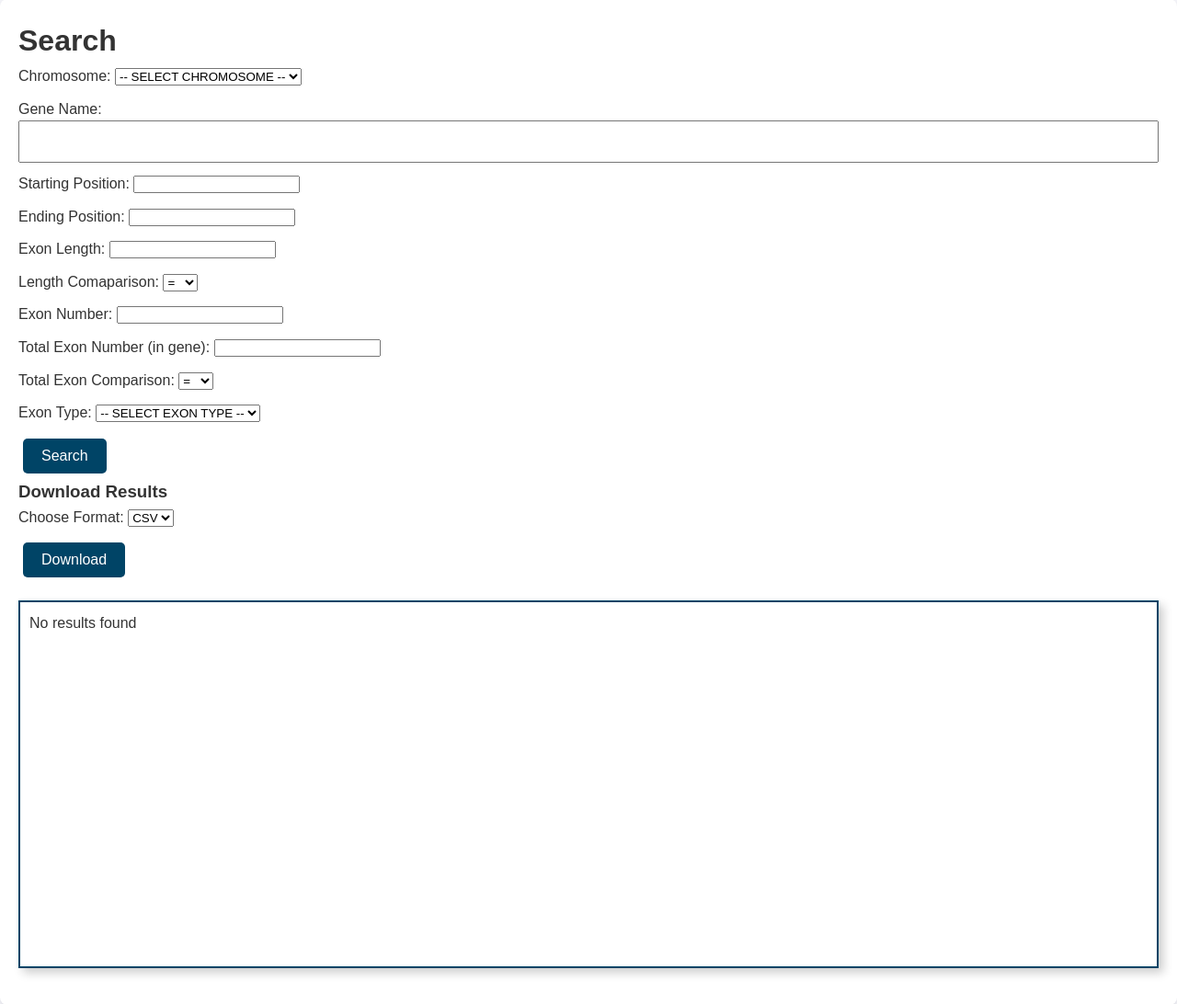
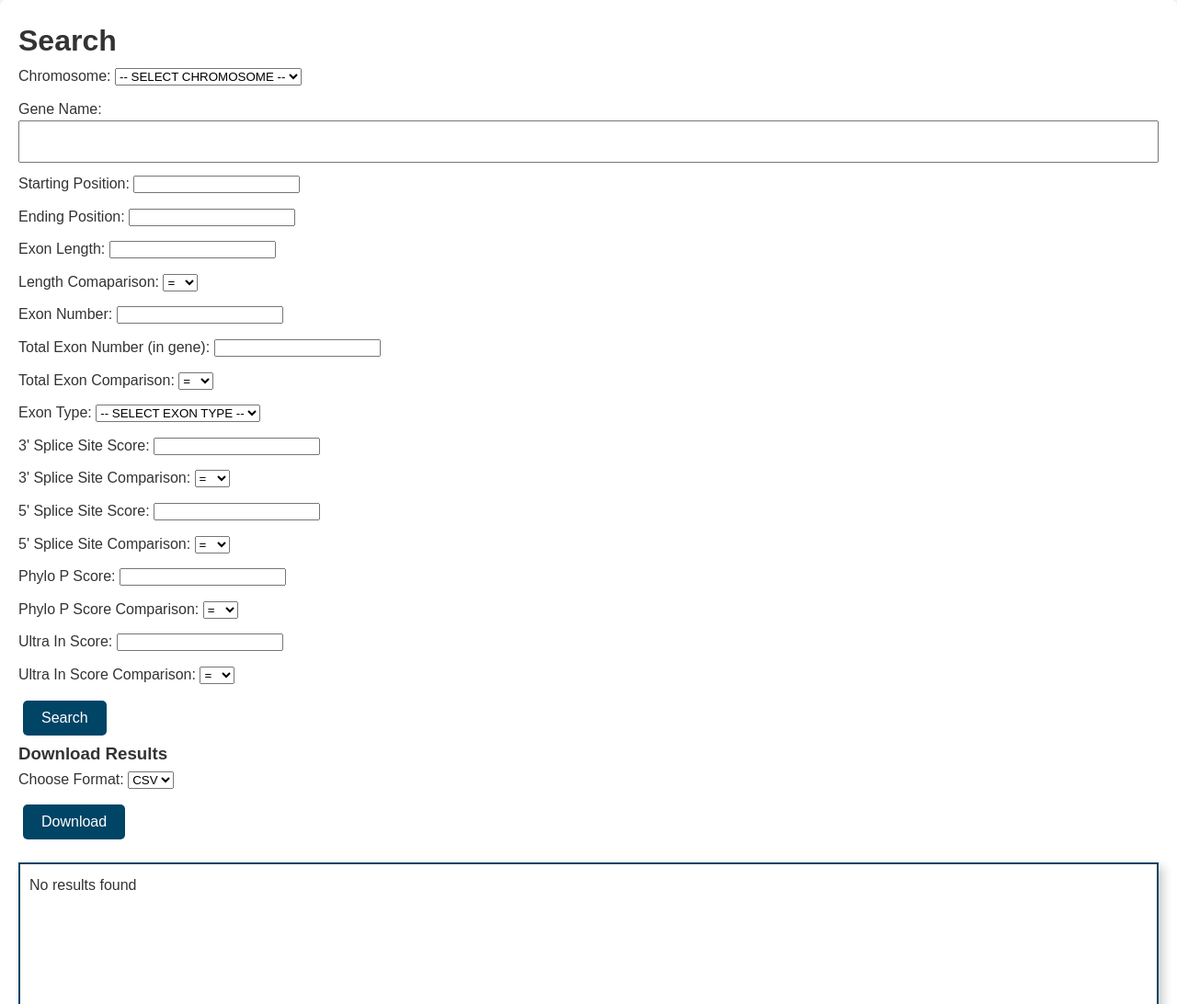
Before and after one commit to spulijal13/ExonConservationWebpage, a Django app: page / in a window 1280 px wide. Shown: the part 52-1144 px from the top of the page at 92% size. Run offline with Django 5.2, Linux system fonts and the light colour scheme; data that the repository does not hold is empty.

Commit message:
all queries done

```diff
--- a/app/rna/forms.py
+++ b/app/rna/forms.py
@@ -31,6 +31,16 @@ class SearchForm(forms.Form):
     total_exon = forms.IntegerField(required=False, label="Total Exon Number (in gene)")
     total_exon_comparison = forms.ChoiceField(choices=COMPARISON_CHOICES, required=False, label='Total Exon Comparison')
     exon_type = forms.ChoiceField(choices=EXON_TYPE_CHOICES, required=False, label="Exon Type")
+    splice_site_3 = forms.FloatField(required=False, label="3' Splice Site Score")
+    splice_site_3_comparison = forms.ChoiceField(choices=COMPARISON_CHOICES, label="3' Splice Site Comparison")
+    splice_site_5 = forms.FloatField(required=False, label="5' Splice Site Score")
+    splice_site_5_comparison = forms.ChoiceField(choices=COMPARISON_CHOICES, label="5' Splice Site Comparison")
+    phylo_p = forms.FloatField(required=False, label='Phylo P Score')
+    phylo_p_comparison = forms.ChoiceField(choices=COMPARISON_CHOICES, label='Phylo P Score Comparison')
+    ultra_in = forms.FloatField(required=False, label='Ultra In Score')
+    ultra_in_comparison = forms.ChoiceField(choices=COMPARISON_CHOICES, label='Ultra In Score Comparison')
+
+
 
 
     def __init__(self, *args, **kwargs):
@@ -64,7 +74,14 @@ class SearchForm(forms.Form):
         total_exon = clean_data.get('total_exon')
         total_exon_comparison = clean_data.get('total_exon_comparison')
         exon_type = clean_data.get('exon_type')
-
+        splice_site_3 = clean_data.get('splice_site_3')
+        splice_site_3_comparison = clean_data.get('splice_site_5_comparison')
+        splice_site_5 = clean_data.get('splice_site_5')
+        splice_site_5_comparison = clean_data.get('splice_site_5_comparison')
+        phylo_p = clean_data.get('phylo_p')
+        phylo_p_comparison = clean_data.get('phylo_p_comparison')
+        ultra_in = clean_data.get('ultra_in')
+        ultra_in_comparison = clean_data.get('ultra_in_comparison')
 
         return clean_data
 
--- a/app/rna/models.py
+++ b/app/rna/models.py
@@ -19,8 +19,8 @@ class ExonConservation(models.Model):
     exon_type = models.CharField(max_length=255)
     previous_intron = models.CharField(max_length=255)
     next_intron = models.CharField(max_length=255)
-    ss_score3 = models.CharField(max_length=255)
-    ss_score5 = models.CharField(max_length=255)
+    ss_score3 = models.FloatField()
+    ss_score5 = models.FloatField()
     phastcons_100 = models.CharField(max_length=255)
     ultra_in = models.CharField(max_length=255)
     prime3 = models.CharField(max_length=255)
@@ -28,7 +28,7 @@ class ExonConservation(models.Model):
     cassette = models.CharField(max_length=255)
     const = models.CharField(max_length=255)
     similarity_score = models.CharField(max_length=255)
-    phylo_p = models.CharField(max_length=255)
+    phylo_p = models.FloatField(max_length=255)
     gene_phylo_p = models.CharField(max_length=255)
     genes_ultra = models.CharField(max_length=255)
 
--- a/app/rna/templates/build.html
+++ b/app/rna/templates/build.html
@@ -15,10 +15,24 @@
     <form method="GET">
         {{ download_form.as_p }}
         <input type="hidden" name="chromosome" value="{{ request.GET.chromosome }}">
-        <input type="hidden" name="gene_name" value="{{ request.GET.strand }}">
-        <input type="hidden" name="start_position" value="{{ request.GET.start_position }}">
-        <input type="hidden" name="end_position" value="{{ request.GET.end_position }}">
-        <button type="submit">Download</button>
+    <input type="hidden" name="gene_name" value="{{ request.GET.gene_name }}">
+    <input type="hidden" name="start_position" value="{{ request.GET.start_position }}">
+    <input type="hidden" name="end_position" value="{{ request.GET.end_position }}">
+    <input type="hidden" name="length" value="{{ request.GET.length }}">
+    <input type="hidden" name="length_comparison" value="{{ request.GET.length_comparison }}">
+    <input type="hidden" name="exon_number" value="{{ request.GET.exon_number }}">
+    <input type="hidden" name="total_exon" value="{{ request.GET.total_exon }}">
+    <input type="hidden" name="total_exon_comparison" value="{{ request.GET.total_exon_comparison }}">
+    <input type="hidden" name="exon_type" value="{{ request.GET.exon_type }}">
+    <input type="hidden" name="splice_site_3" value="{{ request.GET.splice_site_3 }}">
+    <input type="hidden" name="splice_site_3_comparison" value="{{ request.GET.splice_site_3_comparison }}">
+    <input type="hidden" name="splice_site_5" value="{{ request.GET.splice_site_5 }}">
+    <input type="hidden" name="splice_site_5_comparison" value="{{ request.GET.splice_site_5_comparison }}">
+    <input type="hidden" name="phylo_p" value="{{ request.GET.phylo_p }}">
+    <input type="hidden" name="phylo_p_comparison" value="{{ request.GET.phylo_p_comparison }}">
+    <input type="hidden" name="ultra_in" value="{{ request.GET.ultra_in }}">
+    <input type="hidden" name="ultra_in_comparison" value="{{ request.GET.ultra_in_comparison }}">
+    <button type="submit">Download</button>
     </form>
 
     <div class='table-container'>
--- a/app/rna/views.py
+++ b/app/rna/views.py
@@ -31,7 +31,14 @@ def exon_search(request):
             total_exon = form.cleaned_data.get('total_exon')
             total_exon_comparison = form.cleaned_data.get('total_exon_comparison')
             exon_type = form.cleaned_data.get('exon_type')
-
+            splice_site_3 = form.cleaned_data.get('splice_site_3')
+            splice_site_3_comparison = form.cleaned_data.get('splice_site_3_comparison')
+            splice_site_5 = form.cleaned_data.get('splice_site_5')
+            splice_site_5_comparison = form.cleaned_data.get('splice_site_5_comparison')
+            phylo_p = form.cleaned_data.get('phylo_p')
+            phylo_p_comparison = form.cleaned_data.get('phylo_p_comparison')
+            ultra_in = form.cleaned_data.get('ultra_in')
+            ultra_in_comparison = form.cleaned_data.get('ultra_in_comparison')
 
 
             # Apply filters if values are provided
@@ -69,7 +76,50 @@ def exon_search(request):
                     query = query.filter(total_exon__lte=total_exon)
             if exon_type:
                 query = query.filter(exon_type=exon_type)
-
+            if splice_site_3:
+                if splice_site_3_comparison == 'eq':
+                    query = query.filter(ss_score3=splice_site_3)
+                elif splice_site_3_comparison == 'gt':
+                    query = query.filter(ss_score3__gt=splice_site_3)
+                elif splice_site_3_comparison == 'lt':
+                    query = query.filter(ss_score3__lt=splice_site_3)
+                elif splice_site_3_comparison == 'gte':
+                    query = query.filter(ss_score3__gte=splice_site_3)
+                elif splice_site_3_comparison == 'lte':
+                    query = query.filter(ss_score3__lte=splice_site_3)
+            if splice_site_5:
+                if splice_site_5_comparison == 'eq':
+                    query = query.filter(ss_score5=splice_site_5)
+                elif splice_site_5_comparison == 'gt':
+                    query = query.filter(ss_score5__gt=splice_site_5)
+                elif splice_site_5_comparison == 'lt':
+                    query = query.filter(ss_score5__lt=splice_site_5)
+                elif splice_site_5_comparison == 'gte':
+                    query = query.filter(ss_score5__gte=splice_site_5)
+                elif splice_site_5_comparison == 'lte':
+                    query = query.filter(ss_score5__lte=splice_site_5)
+            if phylo_p:
+                if phylo_p_comparison == 'eq':
+                    query = query.filter(phylo_p=phylo_p)
+                elif phylo_p_comparison == 'gt':
+                    query = query.filter(phylo_p__gt=phylo_p)
+                elif phylo_p_comparison == 'lt':
+                    query = query.filter(phylo_p__lt=phylo_p)
+                elif phylo_p_comparison == 'gte':
+                    query = query.filter(phylo_p__gte=phylo_p)
+                elif phylo_p_comparison == 'lte':
+                    query = query.filter(phylo_p__lte=phylo_p)
+            if ultra_in:
+                if ultra_in_comparison == 'eq':
+                    query = query.filter(ultra_in=ultra_in)
+                elif ultra_in_comparison == 'gt':
+                    query = query.filter(ultra_in__gt=ultra_in)
+                elif ultra_in_comparison == 'lt':
+                    query = query.filter(ultra_in__lt=ultra_in)
+                elif ultra_in_comparison == 'gte':
+                    query = query.filter(ultra_in__gte=ultra_in)
+                elif ultra_in_comparison == 'lte':
+                    query = query.filter(ultra_in__lte=ultra_in)
             exons = query
 
     # File Download Handling
```
